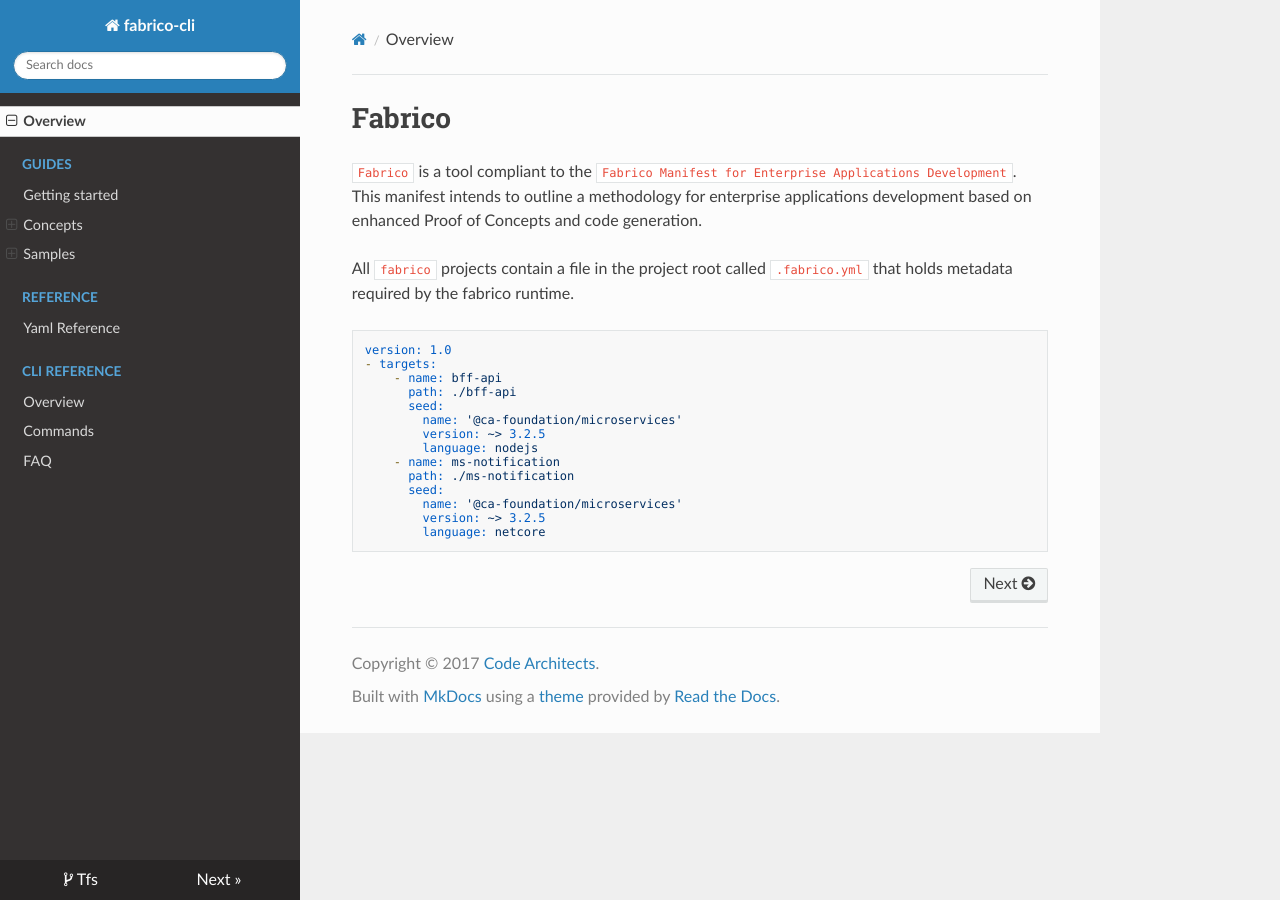
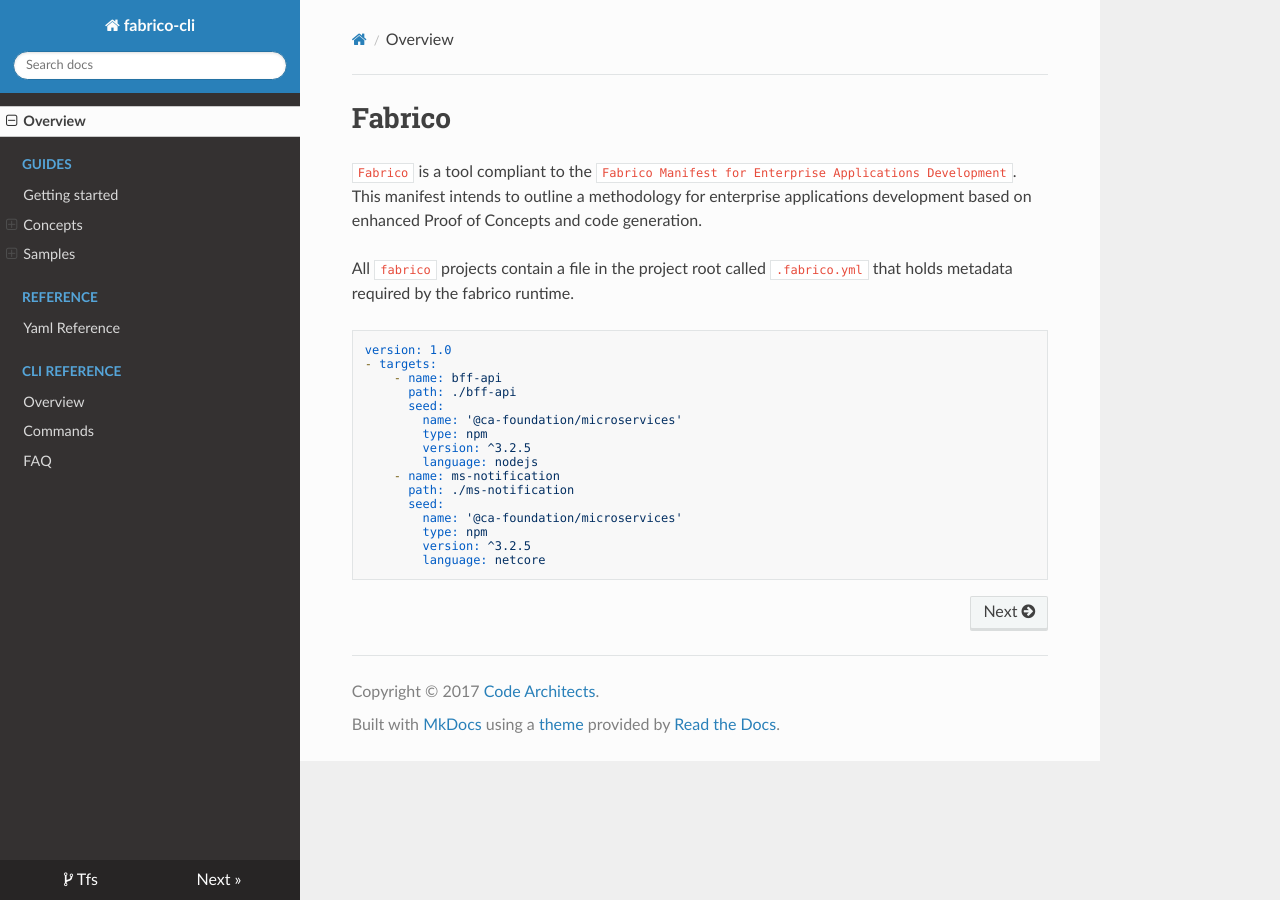
Before and after one commit to ca-fabrico/fabrico-cli, an MkDocs documentation site: the page built from docs/index.md, in a window 1280 px wide. Built offline with MkDocs 1.6.1, drawn with Linux system fonts in a browser that asks for light colours; nearby versions of some CDN libraries; old or Windows-style settings are respelled for this version of MkDocs.

Commit message:
Amended diagrams and docs

````diff
--- a/docs/index.md
+++ b/docs/index.md
@@ -12,12 +12,14 @@ version: 1.0
       path: ./bff-api
       seed:
         name: '@ca-foundation/microservices'
-        version: ~> 3.2.5
+        type: npm
+        version: ^3.2.5
         language: nodejs
     - name: ms-notification
       path: ./ms-notification
       seed:
         name: '@ca-foundation/microservices'
-        version: ~> 3.2.5
+        type: npm
+        version: ^3.2.5
         language: netcore
 ```
````
Also changed, not shown: 1 other file.
